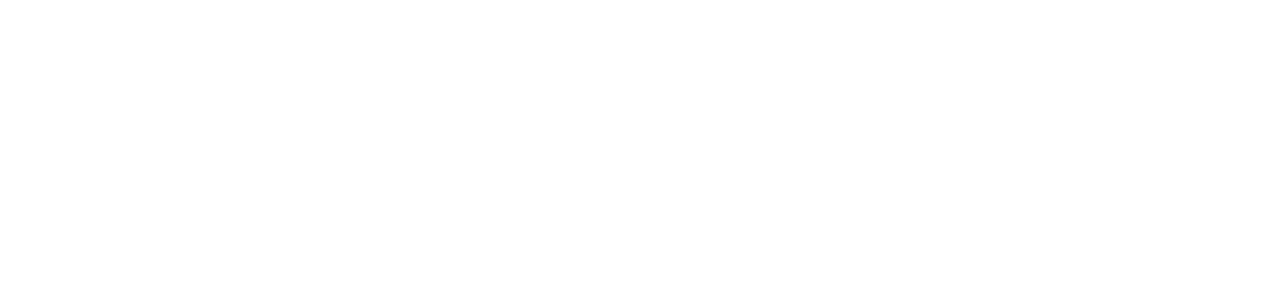
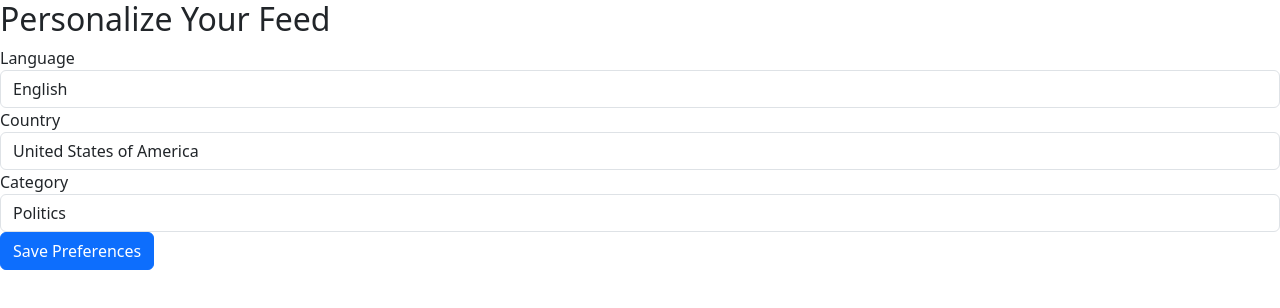
Before and after one commit to ori-123/newstix, a Vue app in the folder newstix-frontend/: page /preferences in a window 1280 px wide. Before the commit this address had no page. Shown: the top 308 px of the page. Built offline with nearby package versions, Linux system fonts and the light colour scheme; no server answers; sample sign-in values are in the browser's storage; what bootstrap-vue-next would draw is missing.

Commit message:
start on preferences

```diff
--- a/newstix-frontend/src/components/Navbar.vue
+++ b/newstix-frontend/src/components/Navbar.vue
@@ -9,7 +9,6 @@
   BNavForm,
   BFormInput,
   BButton,
-  BAvatar,
   BNavItemDropdown,
   BDropdownItem
 } from 'bootstrap-vue-next';
@@ -54,7 +53,9 @@
 
       <b-collapse id="nav-collapse" is-nav>
         <b-navbar-nav>
-          <b-nav-item href="#">Personalize Feed</b-nav-item>
+          <router-link to="/preferences">
+            <b-nav-item @click="$router.push('/preferences')">Personalize Feed</b-nav-item>
+          </router-link>
         </b-navbar-nav>
 
         <!-- Right aligned nav items -->
@@ -63,8 +64,6 @@
             <b-form-input size="sm" class="mr-sm-2" placeholder="Search"></b-form-input>
             <b-button size="sm" class="my-2 my-sm-0" type="submit">Search</b-button>
           </b-nav-form>
-
-          <b-avatar></b-avatar>
 
           <b-nav-item-dropdown right>
             <template #button-content>
--- /dev/null
+++ b/newstix-frontend/src/components/PreferencesForm.vue
@@ -0,0 +1,132 @@
+<script setup lang="ts">
+import { onMounted, ref } from 'vue';
+import axios from "axios";
+import router from "../router";
+
+const user = ref(null);
+const language = ref('english');
+const country = ref('united states of america');
+const category = ref('politics');
+
+onMounted(async function fetchUser() {
+  try {
+    const id = localStorage.getItem('userID');
+    if (id) {
+      const response = await axios.get(`http://localhost:8080/api/users/${id}`);
+      user.value = response.data;
+      if (user.value) {
+        language.value = user.value.language;
+        country.value = user.value.country;
+        category.value = user.value.category;
+      }
+      console.log(user.value);
+    } else {
+      console.log('User ID not found in localStorage');
+    }
+  } catch (error) {
+    console.error('Error fetching user data:', error);
+  }
+});
+
+
+async function submitPreferences() {
+  const userId = localStorage.getItem('userID');
+  if (!userId) {
+    console.error("User ID not found in local storage");
+    return;
+  }
+
+  const countryMap = {
+    "united states of america": "US",
+    "germany": "DE",
+    "belgium": "BE",
+    "switzerland": "CH",
+    "italy": "IT",
+    "france": "FR",
+    "hungary": "HU",
+    "austria": "AT",
+    "australia": "AU",
+    "great britain": "GB",
+    "ireland": "IE",
+    "india": "IN",
+    "canada": "CA"
+  };
+
+  const languageMap = {
+    "english": "EN",
+    "german": "DE",
+    "italian": "IT",
+    "french": "FR",
+    "hungarian": "HU"
+  };
+
+  try {
+    await axios.put(`http://localhost:8080/api/users/${userId}/preferences`, {
+      language: languageMap[language.value],
+      country: countryMap[country.value],
+      category: category.value.toUpperCase()
+    });
+    alert('Preferences saved successfully');
+    await router.push('/dashboard');
+  } catch (error) {
+    console.error("Failed to save preferences:", error);
+  }
+}
+
+</script>
+
+<template>
+  <div class="preferences-container">
+    <h2>Personalize Your Feed</h2>
+    <form @submit.prevent="submitPreferences">
+      <div class="form-group">
+        <label for="language">Language</label>
+        <select v-model="language" class="form-control" id="language">
+          <option value="english">English</option>
+          <option value="german">German</option>
+          <option value="italian">Italian</option>
+          <option value="french">French</option>
+          <option value="hungarian">Hungarian</option>
+        </select>
+      </div>
+
+      <div class="form-group">
+        <label for="country">Country</label>
+        <select v-model="country" class="form-control" id="country">
+          <option value="united states of america">United States of America</option>
+          <option value="germany">Germany</option>
+          <option value="belgium">Belgium</option>
+          <option value="switzerland">Switzerland</option>
+          <option value="italy">Italy</option>
+          <option value="france">France</option>
+          <option value="hungary">Hungary</option>
+          <option value="austria">Austria</option>
+          <option value="australia">Australia</option>
+          <option value="great britain">Great Britain</option>
+          <option value="ireland">Ireland</option>
+          <option value="india">India</option>
+          <option value="canada">Canada</option>
+        </select>
+      </div>
+
+      <div class="form-group">
+        <label for="category">Category</label>
+        <select v-model="category" class="form-control" id="category">
+          <option value="business">Business</option>
+          <option value="crime">Crime</option>
+          <option value="politics">Politics</option>
+          <option value="sports">Sports</option>
+          <option value="entertainment">Entertainment</option>
+          <option value="technology">Technology</option>
+          <option value="lifestyle">Lifestyle</option>
+        </select>
+      </div>
+
+      <button type="submit" class="btn btn-primary">Save Preferences</button>
+    </form>
+  </div>
+</template>
+
+<style scoped>
+
+</style>
--- a/newstix-frontend/src/components/Register.vue
+++ b/newstix-frontend/src/components/Register.vue
@@ -2,7 +2,7 @@
 import { ref } from 'vue';
 import axios from 'axios';
 import User from "../../types/User";
-import router from "../router.ts";
+import router from "../router";
 
 interface FormData {
   username: string,
@@ -18,7 +18,7 @@
 async function register() {
   try {
     await axios.post<User>('http://localhost:8080/api/users/register', formData.value);
-    router.push('/dashboard');
+    await router.push('/dashboard');
   } catch (error: any) {
       signUpError.value = 'An error occurred. Please try again later.';
   }
--- a/newstix-frontend/src/components/Table.vue
+++ b/newstix-frontend/src/components/Table.vue
@@ -1,5 +1,5 @@
 <script setup lang="ts">
-import { ref, onMounted } from "vue";
+import { ref, onMounted, watch } from "vue";
 import axios from "axios";
 import { BTable } from 'bootstrap-vue-next';
 
@@ -8,9 +8,9 @@
     type: Object,
     required: true,
     default: () => ({
-      language: 'en',
-      country: 'us',
-      category: 'politics'
+      language: 'EN',
+      country: 'US',
+      category: 'POLITICS'
     })
   }
 });
@@ -28,17 +28,14 @@
           category
         }
       });
-      console.log(response.data[0]);
       items.value = response.data.map((newsItem) => {
-        const formattedNewsItem = {
-          icon: `<img src="${newsItem.source_icon}" alt="icon" class="image-icon">`,
-          image: `<img src="${newsItem.image_url}" alt="image" class="news-image">`,
+        return {
+          icon: `<img src="${newsItem.source_icon}" alt="icon" class="image-icon" width="200">`,
+          image: `<img src="${newsItem.image_url}" alt="image" class="news-image" width="500">`,
           title: `<a href="${newsItem.link}">${newsItem.title}</a>`,
           summary: newsItem.description,
           published_at: newsItem.pubDate
-        }
-
-        return formattedNewsItem;
+        };
       });
     } catch (error) {
       console.error("Error fetching news: ", error);
@@ -47,6 +44,16 @@
 };
 
 onMounted(fetchNews);
+
+watch(
+    () => props.user,
+    (newUser, oldUser) => {
+      if (newUser.language !== oldUser.language || newUser.country !== oldUser.country || newUser.category !== oldUser.category) {
+        fetchNews();
+      }
+    },
+    { deep: true }
+);
 
 </script>
 
--- a/newstix-frontend/src/routes.ts
+++ b/newstix-frontend/src/routes.ts
@@ -16,6 +16,14 @@
         component: () => import('./components/Register.vue')
     },
     {
+        path: '/preferences',
+        name: 'User Preferences',
+        component: () =>import('./components/PreferencesForm.vue'),
+        meta: {
+            requiresAuth: true
+        }
+    },
+    {
         path: '/dashboard',
         name: 'Dashboard',
         component: () => import('./components/Dashboard.vue'),
```
Also changed, not shown: 2 other files (tests, documents, lock files or other folders).
